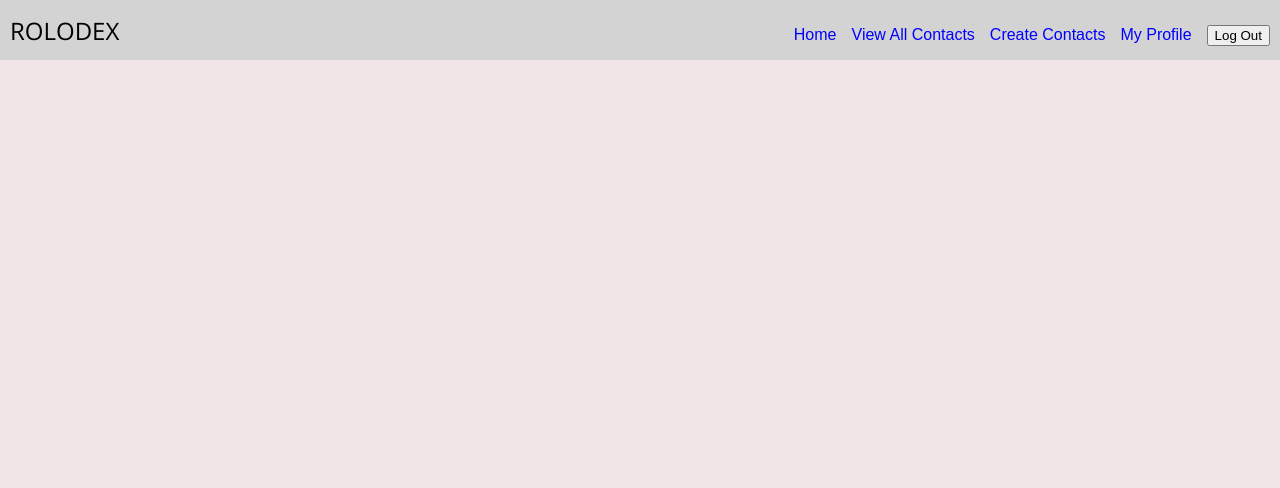
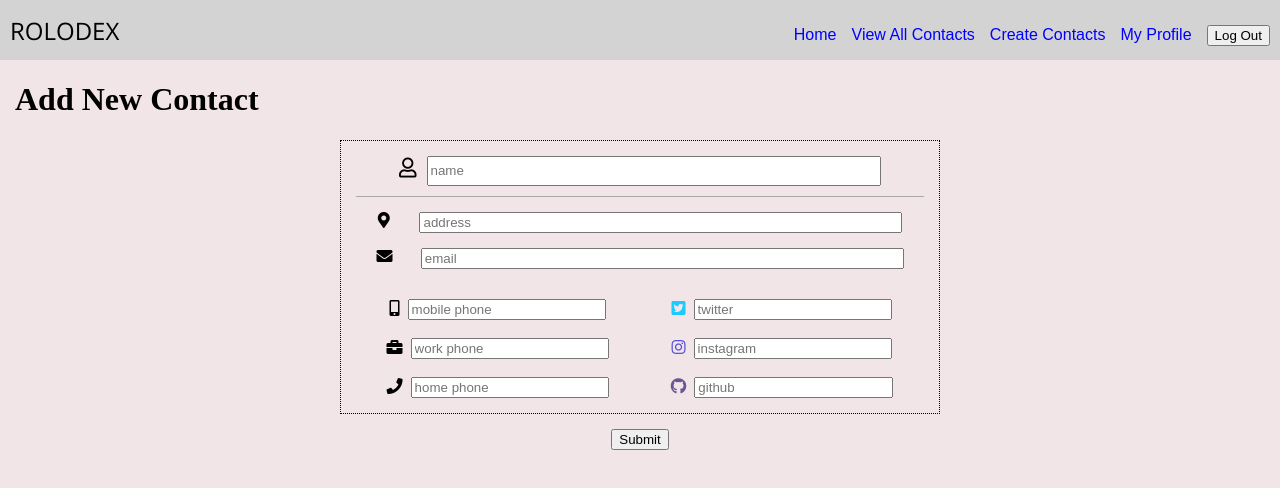
Before and after one commit to bflores88/ng-rolodex-brenda, an Angular app: page /add-contact in a window 1280 px wide. Shown: the top 488 px of the page. Built offline with nearby package versions, Linux system fonts and the light colour scheme.

Commit message:
contact cards show/hide variables if truthy/falsy

```diff
--- a/src/app/pages/add-contact/add-contact.component.html
+++ b/src/app/pages/add-contact/add-contact.component.html
@@ -1 +1,74 @@
-<div class="page"></div>
+<div class="page">
+  <h1>Add New Contact</h1>
+
+  <div class="add-contact-form">
+    <form>
+      <div class="contact-form-card">
+        <div class="contact-name">
+          <label for="name"><i class="far fa-user"></i>&nbsp;&nbsp;</label>
+          <input type="text" class="input-name" placeholder="name" name="name" [(ngModel)]="addContactFormData.name" />
+        </div>
+
+        <div class="contact-subsection">
+
+            <label for="address" class="sub-label"><i class="fas fa-map-marker-alt"></i>&nbsp;&nbsp;</label>
+            <input type="text" class="long-input" placeholder="address" name="address" [(ngModel)]="addContactFormData.address" />
+
+        </div>
+
+        <div class="contact-subsection">
+
+              <label for="email"><i class="fas fa-envelope"></i>&nbsp;&nbsp;</label>
+              <input type="text" class="long-input" placeholder="email" name="email" [(ngModel)]="addContactFormData.email" />
+
+          </div>
+
+        <div class="contact-subsection">
+          <div class="contact-sub-subsection">
+            <div class="contact-sub-sub-subsection">
+              <label for="mobile"><i class="fas fa-mobile-alt"></i>&nbsp;&nbsp;</label>
+              <input type="text" class="short-input" placeholder="mobile phone" name="mobile" [(ngModel)]="addContactFormData.mobile" />
+            </div><br>
+            <div class="contact-sub-sub-subsection">
+              <label for="work"><i class="fas fa-briefcase"></i>&nbsp;&nbsp;</label>
+              <input type="text" class="short-input" placeholder="work phone" name="work" [(ngModel)]="addContactFormData.work" />
+            </div><br>
+            <div class="contact-sub-sub-subsection">
+              <label for="home"><i class="fas fa-phone"></i>&nbsp;&nbsp;</label>
+              <input type="text" class="short-input" placeholder="home phone" name="home" [(ngModel)]="addContactFormData.home" />
+            </div>
+          </div>
+          <div class="contact-sub-subsection">
+            <div class="contact-sub-sub-subsection">
+              <label for="twitter" class="twitter"><i class="fab fa-twitter-square"></i>&nbsp;&nbsp;</label>
+              <input type="text" class="short-input" placeholder="twitter" name="twitter" [(ngModel)]="addContactFormData.twitter" />
+            </div><br>
+            <div class="contact-sub-sub-subsection">
+              <label for="instagram" class="instagram"><i class="fab fa-instagram"></i>&nbsp;&nbsp;</label>
+              <input type="text" class="short-input" placeholder="instagram" name="instagram" [(ngModel)]="addContactFormData.instagram" />
+            </div><br>
+            <div class="contact-sub-sub-subsection">
+              <label for="github" class="github"><i class="fab fa-github"></i>&nbsp;&nbsp;</label>
+              <input type="text" class="short-input" placeholder="github" name="github" [(ngModel)]="addContactFormData.github" />
+            </div>
+          </div>
+        </div>
+      </div>
+
+      <div class="contact-form-submit">
+        <button>Submit</button>
+      </div>
+    </form>
+  </div>
+</div>
+
+<!-- name: req.body.name,
+created_by: req.body.created_by,
+address: req.body.address,
+mobile: req.body.mobile,
+work: req.body.work,
+home: req.body.home,
+email: req.body.email,
+twitter: req.body.twitter,
+instagram: req.body.instagram,
+github: req.body.github -->
--- a/src/app/pages/add-contact/add-contact.component.scss
+++ b/src/app/pages/add-contact/add-contact.component.scss
@@ -0,0 +1,52 @@
+.contact-form-card {
+  width: 600px;
+  border: 1px dotted black;
+  padding: 15px;
+  margin-left: auto;
+  margin-right: auto;
+
+  .contact-name {
+    text-align: center;
+    width: 100%;
+    border-bottom: 1px solid darkgray;
+    font-size: 20px;
+    padding-bottom: 10px;
+
+    .input-name {
+      height: 30px;
+      width: 80%;
+    }
+
+  }
+
+  .contact-subsection {
+    display: flex;
+    flex-direction: row;
+    justify-content: space-evenly;
+    width: 100%;
+    margin-top: 15px;
+
+    .contact-sub-subsection {
+      text-align: center;
+      margin-top: 15px;
+      width: 50%;
+
+    }
+  }
+}
+
+.long-input {
+  width: 85%;
+}
+
+.short-input {
+  width: 70%;
+}
+
+.contact-form-submit {
+  width: 80%;
+  padding: 15px;
+  margin-left: auto;
+  margin-right: auto;
+  text-align: center;
+}
--- a/src/app/pages/add-contact/add-contact.component.ts
+++ b/src/app/pages/add-contact/add-contact.component.ts
@@ -29,9 +29,32 @@ export class AddContactComponent implements OnInit {
     twitter: string;
     instagram: string;
     github: string;
-  }[] = []
+  }[] = [];
 
-  constructor(private backend: BackendService) { }
+  addContactFormData: {
+    name: string;
+    address: string;
+    mobile: string;
+    work: string;
+    home: string;
+    email: string;
+    twitter: string;
+    instagram: string;
+    github: string;
+  } = {
+    name: '',
+    address: '',
+    mobile: '',
+    work: '',
+    home: '',
+    email: '',
+    twitter: '',
+    instagram: '',
+    github: '',
+
+  }
+
+ constructor(private backend: BackendService) { }
 
   ngOnInit() {
   }
--- a/src/app/pages/contacts/contacts.component.html
+++ b/src/app/pages/contacts/contacts.component.html
@@ -1,7 +1,24 @@
 <div class="page">
   <h1>All Contacts</h1>
 
-  <div *ngFor="let contact of contacts">
-    {{contact.name}}
+  <div class="contact-container">
+    <div class="contact-card" *ngFor="let contact of contacts">
+      <div class="contact-name"><i class="far fa-user"></i>&nbsp;&nbsp;{{ contact.name }}</div>
+      <div class="contact-subsection" [hidden]="!contact.address"><i class="fas fa-map-marker-alt"></i>&nbsp;&nbsp;{{ contact.address }}</div>
+      <div class="contact-subsection" [hidden]="!contact.email"><i class="fas fa-envelope"></i>&nbsp;&nbsp;{{ contact.email }}</div>
+
+      <div class="split-subsection">
+        <div class="split-sub">
+          <div class="contact-subsection" [hidden]="!contact.mobile"><i class="fas fa-mobile-alt"></i>&nbsp;&nbsp;{{ contact. mobile }}</div>
+          <div class="contact-subsection" [hidden]="!contact.work"><i class="fas fa-briefcase"></i>&nbsp;&nbsp;{{ contact.work }}</div>
+          <div class="contact-subsection" [hidden]="!contact.home"><i class="fas fa-phone"></i>&nbsp;&nbsp;{{ contact.home }}</div>
+        </div>
+        <div class="split-sub">
+          <div class="contact-subsection" [hidden]="!contact.twitter"><i class="fab fa-twitter-square twitter"></i>&nbsp;&nbsp;{{ contact.twitter }}</div>
+          <div class="contact-subsection" [hidden]="!contact.instagram"><i class="fab fa-instagram instagram"></i>&nbsp;&nbsp;{{ contact.instagram }}</div>
+          <div class="contact-subsection" [hidden]="!contact.github"><i class="fab fa-github github"></i>&nbsp;&nbsp;{{ contact.github }}</div>
+        </div>
+      </div>
+    </div>
   </div>
 </div>
--- a/src/app/pages/contacts/contacts.component.scss
+++ b/src/app/pages/contacts/contacts.component.scss
@@ -0,0 +1,17 @@
+.contact-subsection {
+  margin-top: 5px;
+  font-size: 14px;
+  overflow-x: auto;
+}
+
+.split-subsection {
+  display: flex;
+  flex-direction: row;
+  justify-content: space-between;
+  font-size: 14px;
+
+  .contact-subsection {
+    width: 150px;
+    margin-top: 10px;
+  }
+}
--- a/src/index.html
+++ b/src/index.html
@@ -8,6 +8,7 @@
   <meta name="viewport" content="width=device-width, initial-scale=1">
   <link rel="icon" type="image/x-icon" href="favicon.ico">
   <link href="https://fonts.googleapis.com/css?family=Open+Sans&display=swap" rel="stylesheet">
+  <link rel="stylesheet" href="https://use.fontawesome.com/releases/v5.8.2/css/all.css" integrity="sha384-oS3vJWv+0UjzBfQzYUhtDYW+Pj2yciDJxpsK1OYPAYjqT085Qq/1cq5FLXAZQ7Ay" crossorigin="anonymous">
 </head>
 <body>
   <app-root></app-root>
--- a/src/styles.scss
+++ b/src/styles.scss
@@ -14,3 +14,36 @@ body {
 .page {
   margin: 15px;
 }
+
+.contact-container {
+  display: flex;
+  flex-direction: row;
+  justify-content: space-evenly;
+  flex-wrap: wrap;
+}
+
+.contact-card {
+  width: 350px;
+  height: 200px;
+  border: 3px solid black;
+  padding: 15px;
+  margin: 20px;
+
+  .contact-name {
+    padding-bottom: 10px;
+    margin-bottom: 15px;
+    border-bottom: 1px solid darkgrey;
+  }
+}
+
+.twitter {
+  color: #1dcaff;
+}
+
+.instagram {
+  color: #5851DB;
+}
+
+.github {
+  color: #6e5494;
+}
```
